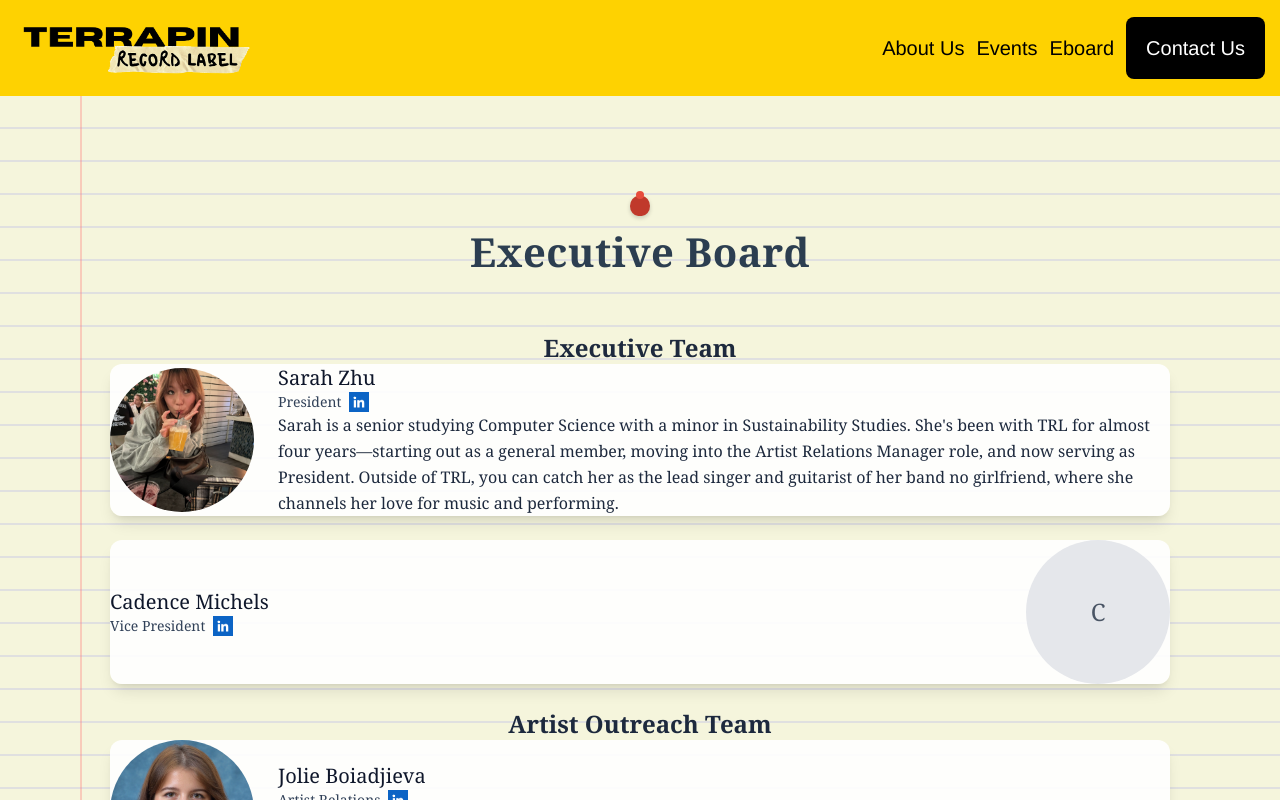
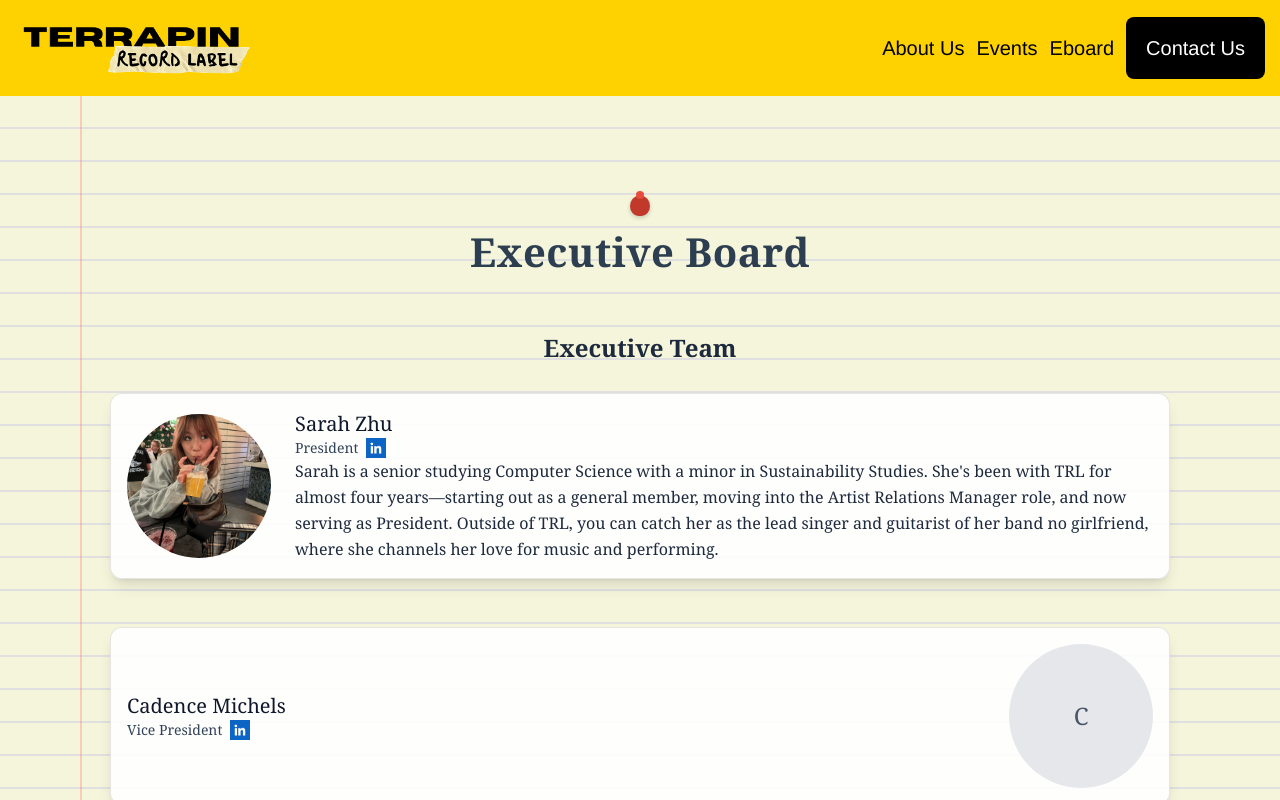
Before and after one commit to rishabhchheda01/trlWebsite, a React (Vite) app: page /eboard in a window 1280 px wide. Built offline with nearby package versions, Linux system fonts and the light colour scheme.

Commit message:
eboard cards

```diff
--- a/src/pages/Eboard.css
+++ b/src/pages/Eboard.css
@@ -40,7 +40,7 @@
 .title-wrapper {
   position: relative;
   text-align: center;
-  margin-bottom: 30px;
+  margin-bottom:30px;
   margin-top: 30px;
   animation: fadeInDown 0.6s ease-out;
 }
@@ -95,6 +95,29 @@
 /* Subtle card container spacing so EboardMember cards don't overlap */
 .about-section > div {
   margin-bottom: 1.5rem;
+}
+
+/* Group title styling and spacing */
+.group-title {
+  margin-bottom: 5px !important;
+  margin-top: 5px;
+}
+
+.group-title h2 {
+  margin: 0;
+  padding-bottom: 1rem;
+}
+
+/* Member row container - ensure proper spacing */
+.member-row {
+  padding: 0.5rem 0 !important;
+  margin-bottom: 0.5rem !important;
+}
+
+/* Card styling with outline and padding */
+.member-row article {
+  border: 1px solid rgba(0, 0, 0, 0.1);
+  padding: 1rem !important;
 }
 
 /* Animations used by the page */
```
